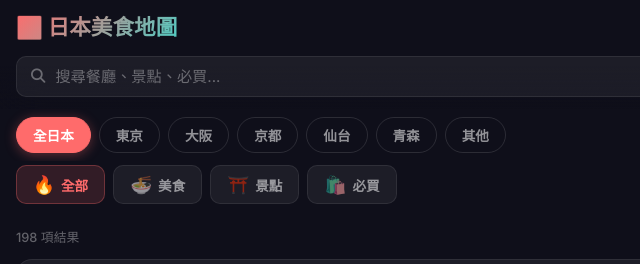
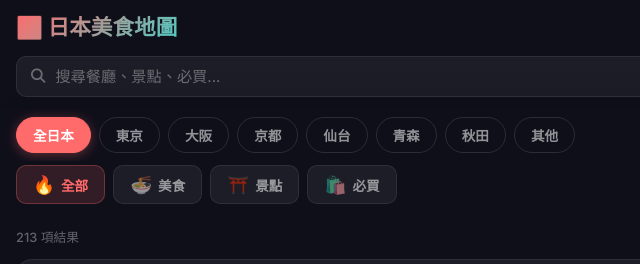
Before and after one commit to qscf11-png/tokyo-food-map, a plain HTML site: page index.html in a window 1280 px wide. Shown: the top 264 px of the page, 0-640 px from the left. Drawn offline with nearby package versions, Linux system fonts and the light colour scheme.

Commit message:
feat: 新增八戶(青森)與角館(秋田)景點美食必買 15 筆
- 新增「秋田」地區按鈕（角館）
- 八戶(青森) 7 筆：八食中心、館鼻岸壁朝市、みろく横丁、種差海岸、煮干拉麵、煎餅湯、南部煎餅
- 角館(秋田) 8 筆：武家屋敷通、檜木内川堤櫻、櫻之里、稻庭烏龍麵、烤米棒鍋、秋田布丁、樺細工、安藤釀造
- 資料筆數 198 → 213

Co-Authored-By: Claude Opus 4.8 (1M context) <noreply@anthropic.com>

```diff
--- a/data.js
+++ b/data.js
@@ -1882,5 +1882,146 @@ const japanRecommendationData = [
         lat: 35.6308,
         lng: 139.7737,
         mapsQuery: "お台場海浜公園 自由の女神像"
+    },
+    // ===== 八戶 (青森) / 角館 (秋田) 擴充 =====
+    {
+        name: "八食中心 (八食センター)",
+        reason: "青森最大海鮮市場，60+ 店家，現買海鮮可在『七厘村』自助炭烤現吃。",
+        category: "市場",
+        type: "spot",
+        region: "青森",
+        lat: 40.5264,
+        lng: 141.45349,
+        mapsQuery: "八食センター 八戸"
+    },
+    {
+        name: "館鼻岸壁朝市",
+        reason: "日本最大級週日早市，300+ 攤位海鮮、小吃、古物，清晨限定超熱鬧。",
+        category: "市場",
+        type: "spot",
+        region: "青森",
+        lat: 40.5296,
+        lng: 141.5347,
+        mapsQuery: "館鼻岸壁朝市 八戸"
+    },
+    {
+        name: "みろく横丁 (屋台村)",
+        reason: "八戶屋台村，昭和風小店林立，適合一家家吃喝感受在地夜生活。",
+        category: "居酒屋",
+        type: "food",
+        region: "青森",
+        lat: 40.50942,
+        lng: 141.49064,
+        mapsQuery: "みろく横丁 八戸"
+    },
+    {
+        name: "種差海岸",
+        reason: "天然草坪一路鋪到海邊的療癒海岸線，適合散步野餐。",
+        category: "自然景觀",
+        type: "spot",
+        region: "青森",
+        lat: 40.5273,
+        lng: 141.5662,
+        mapsQuery: "種差海岸 八戸"
+    },
+    {
+        name: "味のめん匠 (煮干拉麵)",
+        reason: "みろく横丁人氣煮干拉麵，小魚乾湯頭清爽濃郁。",
+        category: "拉麵",
+        type: "food",
+        region: "青森",
+        lat: 40.50901,
+        lng: 141.49122,
+        mapsQuery: "味のめん匠 みろく横丁 八戸"
+    },
+    {
+        name: "八戶煎餅湯 (せんべい汁)",
+        reason: "南部鄉土料理，南部煎餅煮進醬油雞湯，吸湯後 QQ 有嚼勁。",
+        category: "鄉土料理",
+        type: "food",
+        region: "青森",
+        mapsQuery: "八戸 せんべい汁"
+    },
+    {
+        name: "南部煎餅",
+        reason: "八戶名產烤煎餅，原味或夾餡都涮嘴，經典伴手禮。",
+        category: "伴手禮",
+        type: "shop",
+        region: "青森",
+        mapsQuery: "南部せんべい 八戸"
+    },
+    {
+        name: "角館 武家屋敷通",
+        reason: "保存完整的江戶武家宅邸街道，黑板塀與枝垂櫻宛如時代劇場景。",
+        category: "老街",
+        type: "spot",
+        region: "秋田",
+        lat: 39.6015,
+        lng: 140.561,
+        mapsQuery: "角館 武家屋敷通"
+    },
+    {
+        name: "檜木内川堤 櫻並木",
+        reason: "約 2km 染井吉野櫻花隧道，東北三大賞櫻名所、國家名勝。",
+        category: "自然景觀",
+        type: "spot",
+        region: "秋田",
+        lat: 39.6042,
+        lng: 140.5557,
+        mapsQuery: "檜木内川堤 桜並木 角館"
+    },
+    {
+        name: "お食事処 桜の里 (櫻之里)",
+        reason: "角館人氣名店，比內地雞親子丼與稻庭烏龍麵一次滿足。",
+        category: "親子丼",
+        type: "food",
+        region: "秋田",
+        lat: 39.6006,
+        lng: 140.5614,
+        mapsQuery: "お食事処 桜の里 角館"
+    },
+    {
+        name: "食事処 ふきや",
+        reason: "可吃到佐藤養助正宗稻庭烏龍麵，滑順細麵是日本三大烏龍麵之一。",
+        category: "烏龍麵",
+        type: "food",
+        region: "秋田",
+        mapsQuery: "食事処 ふきや 角館"
+    },
+    {
+        name: "月のしずく (烤米棒鍋)",
+        reason: "旬菜料理名店，秋田烤米棒鍋(きりたんぽ)暖心必嘗。",
+        category: "鄉土料理",
+        type: "food",
+        region: "秋田",
+        mapsQuery: "月のしずく 角館"
+    },
+    {
+        name: "あきたプリン亭",
+        reason: "秋田布丁專賣，濃郁滑嫩，逛武家屋敷的甜點補給站。",
+        category: "甜點",
+        type: "food",
+        region: "秋田",
+        lat: 39.6009,
+        lng: 140.5613,
+        mapsQuery: "あきたプリン亭 角館"
+    },
+    {
+        name: "樺細工 (櫻皮工藝)",
+        reason: "角館傳統工藝，櫻樹皮製茶筒與飾品，質感溫潤獨特（樺細工傳承館可參觀）。",
+        category: "工藝品",
+        type: "shop",
+        region: "秋田",
+        lat: 39.59953,
+        lng: 140.56116,
+        mapsQuery: "角館 樺細工伝承館"
+    },
+    {
+        name: "安藤釀造 本店",
+        reason: "百年釀造老舖，味噌、醬油與醃漬物，磚造建築也好拍。",
+        category: "伴手禮",
+        type: "shop",
+        region: "秋田",
+        mapsQuery: "安藤醸造 本店 角館"
     }
 ];
--- a/index.html
+++ b/index.html
@@ -49,6 +49,7 @@
                     <button class="chip" data-region="京都">京都</button>
                     <button class="chip" data-region="仙台">仙台</button>
                     <button class="chip" data-region="青森">青森</button>
+                    <button class="chip" data-region="秋田">秋田</button>
                     <button class="chip" data-region="其他">其他</button>
                 </div>
 
```
